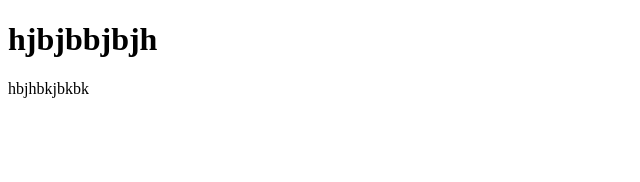
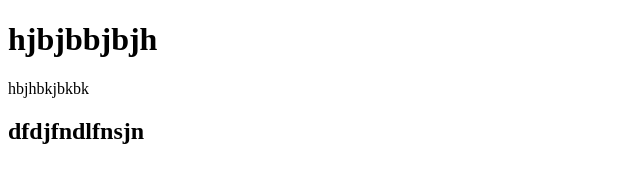
Before and after one commit to Valeriya1992/test, a plain HTML site: page index.html in a window 1280 px wide. Shown: the whole page, without its empty margins (0-640 px from the left). Drawn offline with Linux system fonts and the light colour scheme.

Commit message:
Update index.html

```diff
--- a/index.html
+++ b/index.html
@@ -9,5 +9,6 @@
 <body>
     <h1>hjbjbbjbjh</h1>
     <p>hbjhbkjbkbk</p>
+    <h2>dfdjfndlfnsjn</h2>
 </body>
 </html>
```
